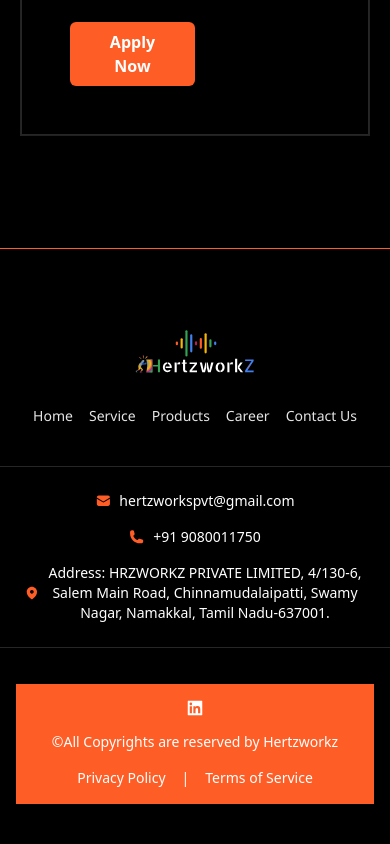
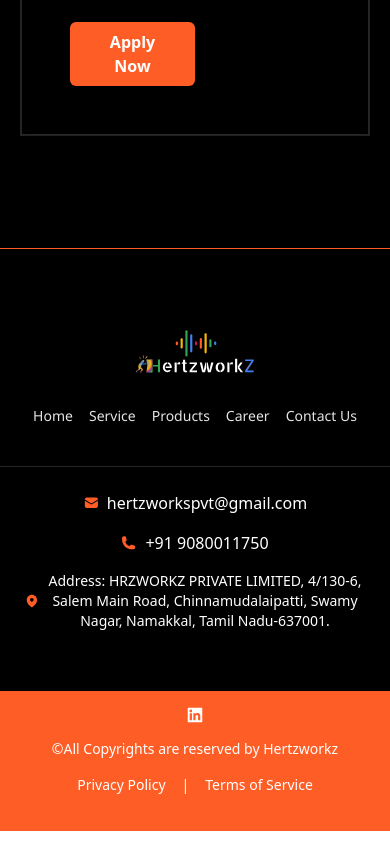
Before and after one commit to QuantumSharqwebteam/hertzworkz-frontend, a React (Vite) app: page /career in a window 390 px wide. Shown: the part 9013-9857 px from the top of the page. Built offline with nearby package versions, Linux system fonts and the light colour scheme.

Commit message:
attach mail

```diff
--- a/src/components/contactPage/contactFooter.jsx
+++ b/src/components/contactPage/contactFooter.jsx
@@ -86,24 +86,24 @@ export default function ContactFooter() {
                 </nav>
 
 
-                <div className="mt-4 flex flex-wrap items-center justify-center text-[12px] font-normal border-cust border-t-1 border-b-1 bg-black text-white text-sm p-6 gap-4">
-                    <div className="flex items-center gap-2">
+                <div className="mt-4 flex flex-wrap items-center justify-center text-[12px] font-normal border-cust border-t-1 md:border-b-1 bg-black text-white text-sm p-6 gap-4">
+                    <div className="flex items-center gap-2 text-base">
                         <span>
                             <svg width="16" height="16" viewBox="0 0 16 16" fill="none" xmlns="http://www.w3.org/2000/svg">
                                 <path d="M1.8125 5.68869V11.0518C1.8125 12.0873 2.65197 12.9268 3.6875 12.9268H13.0625C14.098 12.9268 14.9375 12.0873 14.9375 11.0518V5.68869L9.35768 9.12243C8.75504 9.49328 7.99496 9.49328 7.39232 9.12243L1.8125 5.68869Z" fill="#FE5D26" />
                                 <path d="M14.9375 4.5879V4.48926C14.9375 3.45372 14.098 2.61426 13.0625 2.61426H3.6875C2.65197 2.61426 1.8125 3.45372 1.8125 4.48926V4.5879L7.88366 8.324C8.18498 8.50942 8.56502 8.50942 8.86634 8.324L14.9375 4.5879Z" fill="#FE5D26" />
                             </svg>
                         </span>
-                        <span>hertzworkspvt@gmail.com</span>
+                        <a href="mailto:hertzworkspvt@gmail.com">hertzworkspvt@gmail.com</a>
                     </div>
 
-                    <div className="flex items-center gap-2">
+                    <div className="flex items-center gap-2 text-base">
                         <span>
                             <svg width="16" height="16" viewBox="0 0 16 16" fill="none" xmlns="http://www.w3.org/2000/svg">
                                 <path fill-rule="evenodd" clip-rule="evenodd" d="M1.0625 3.08301C1.0625 2.04747 1.90197 1.20801 2.9375 1.20801H3.79477C4.3325 1.20801 4.80123 1.57398 4.93165 2.09566L5.62277 4.86015C5.73713 5.31757 5.56621 5.79897 5.18901 6.08187L4.3805 6.68826C4.29654 6.75122 4.27829 6.84343 4.30188 6.90781C5.01157 8.84519 6.55032 10.3839 8.4877 11.0936C8.55208 11.1172 8.64428 11.099 8.70725 11.015L9.31364 10.2065C9.59653 9.8293 10.0779 9.65838 10.5354 9.77273L13.2998 10.4639C13.8215 10.5943 14.1875 11.063 14.1875 11.6007V12.458C14.1875 13.4935 13.348 14.333 12.3125 14.333H10.9062C5.4697 14.333 1.0625 9.92581 1.0625 4.48926V3.08301Z" fill="#FE5D26" />
                             </svg>
                         </span>
-                        <span>+91 9080011750</span>
+                        <a href="tel:+919080011750">+91 9080011750</a>
                     </div>
 
                     <div className="flex items-center gap-1">
@@ -117,7 +117,7 @@ export default function ContactFooter() {
                 </div>
             </div>
 
-            <div className="mx-4 sm:mx-8 md:mx-16 lg:mx-24 mt-3 bg-lightOrange text-white text-sm flex flex-col sm:flex-row items-center justify-between p-4 rounded-none sm:rounded-full">
+            <div className="md:mx-4 sm:mx-8 md:mx-16 lg:mx-24 mt-3 bg-lightOrange text-white text-sm flex flex-col sm:flex-row items-center justify-between p-4 rounded-none sm:rounded-full">
                 <div className="flex space-x-4 mb-4 sm:mb-0">
                     {/* <a href="#" className="hover:opacity-80">
                         <svg width="15" height="16" viewBox="0 0 15 16" fill="none" xmlns="http://www.w3.org/2000/svg">
@@ -161,7 +161,7 @@ export default function ContactFooter() {
                     ©All Copyrights are reserved by Hertzworkz
                 </div>
 
-                <div className="flex items-center space-x-4">
+                <div className="flex items-center space-x-4 pb-5 md:pb-0">
                     <a href="#" className="hover:opacity-80">Privacy Policy</a>
                     <span>|</span>
                     <a href="#" className="hover:opacity-80">Terms of Service</a>
@@ -169,7 +169,7 @@ export default function ContactFooter() {
             </div>
 
 
-            <div className="pb-10"></div>
+            <div className="pb-0 md:pb-10"></div>
         </footer>
 
     )
```
